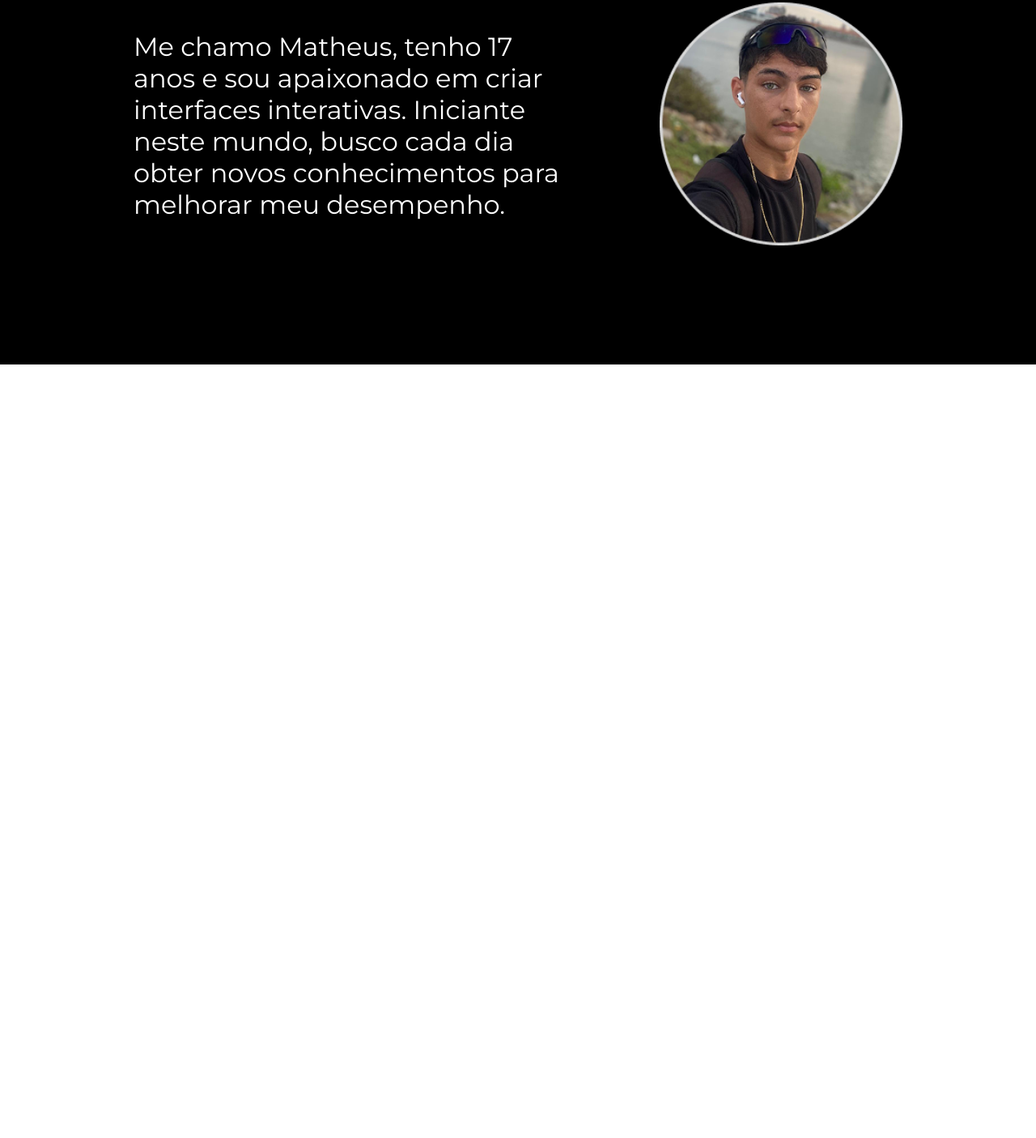
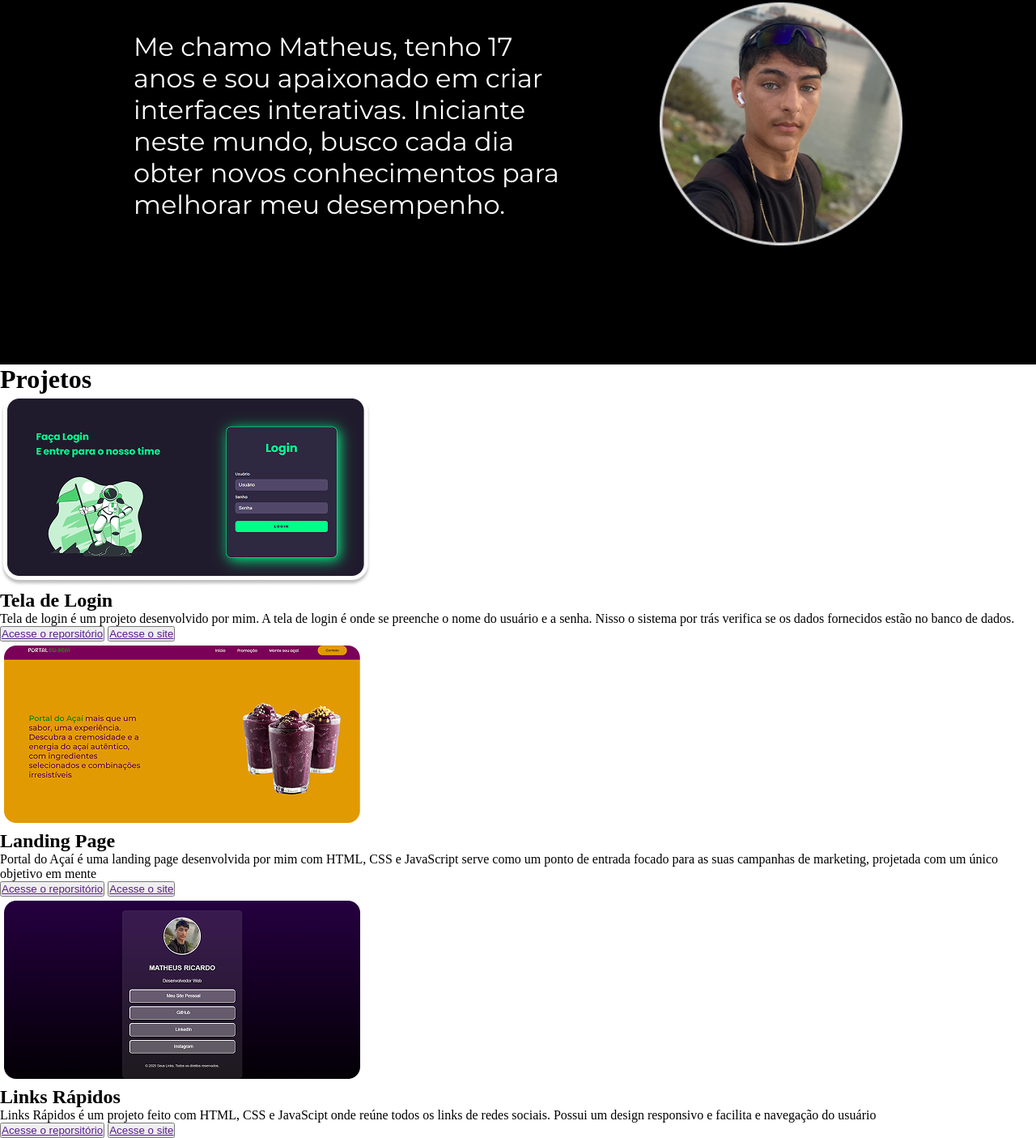
Before and after one commit to matheusricardoooo/meu-portfolio, a plain HTML site: page index.html in a window 1280 px wide. Shown: the part 990-2395 px from the top of the page at 81% size. Before the commit the page ends 1440 px from the top, so only its background shows below. Drawn offline with Linux system fonts and the light colour scheme.

Commit message:
html da parte dos projetos feito

```diff
--- a/index.html
+++ b/index.html
@@ -64,6 +64,62 @@
 
     <div id="projetos">
 
+        <div class="tittle">
+            <h1>Projetos</h1>
+        </div>
+
+        <section class="project1">
+
+            <div class="img-project1">
+                <img src="img/image-tela-login.png" alt="imagem do primeiro projeto">
+            </div>
+
+            <div class="card1">
+
+                <h1>Tela de Login</h1>
+                <p>Tela de login é um projeto desenvolvido por mim. A tela de login é onde se preenche
+                o nome do usuário e a senha. Nisso o sistema por trás verifica se os dados fornecidos
+                estão no banco de dados.
+                </p>
+                <button class="primer"><a href="">Acesse o reporsitório</a></button>
+                <button class="second"><a href="">Acesse o site</a></button>
+
+            </div>
+        </section>
+
+        <section class="project2">
+
+            <div class="img-project2">
+                <img src="img/image-portal.png" alt="imagem do segundo projeto">
+            </div>
+
+            <div class="card2">
+
+                <h1>Landing Page</h1>
+                <p>Portal do Açaí é uma landing page desenvolvida por mim com HTML, CSS e JavaScript serve como um
+                ponto de entrada focado para as suas campanhas de marketing, projetada com um único objetivo em mente
+                </p>
+                <button class="primer"><a href="">Acesse o reporsitório</a></button>
+                <button class="second"><a href="">Acesse o site</a></button>
+
+            </div>
+        </section>
+
+        <section class="project3">
+
+            <div class="img-project3">
+                <img src="img/image-link-bio.png" alt="imagem do terceiro projeto">
+            </div>
+
+            <div class="card3">
+                <h1>Links Rápidos</h1>
+                <p>Links Rápidos é um projeto feito com HTML, CSS e JavaScipt onde reúne todos os links de redes sociais.
+                Possui um design responsivo e facilita e navegação do usuário
+                </p>
+                <button class="primer"><a href="">Acesse o reporsitório</a></button>
+                <button class="second"><a href="">Acesse o site</a></button>
+            </div>
+        </section>
     </div>
 </body>
 </html>
```
